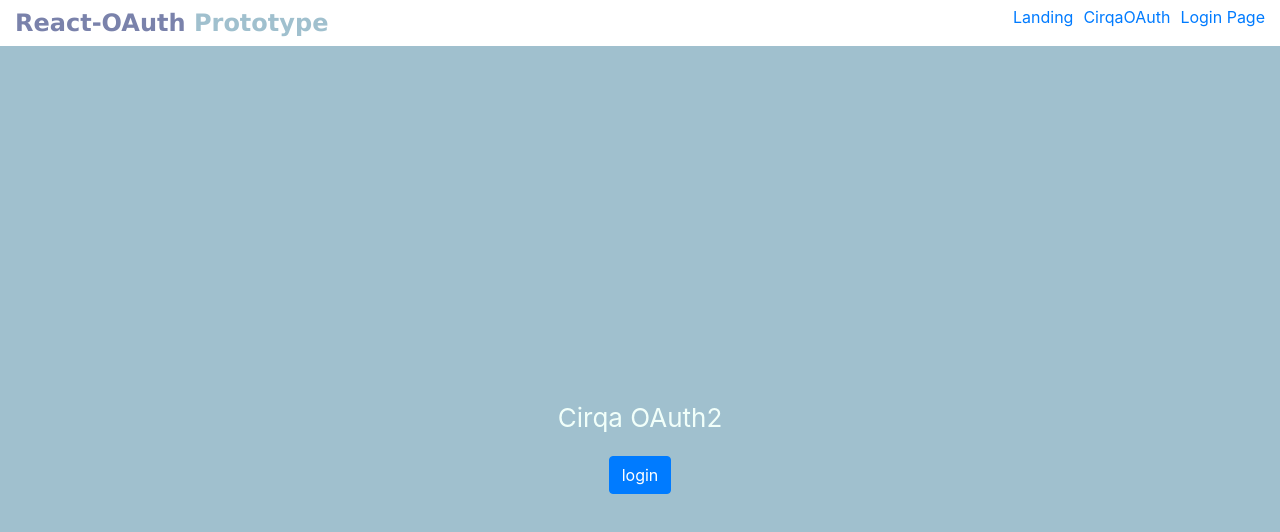
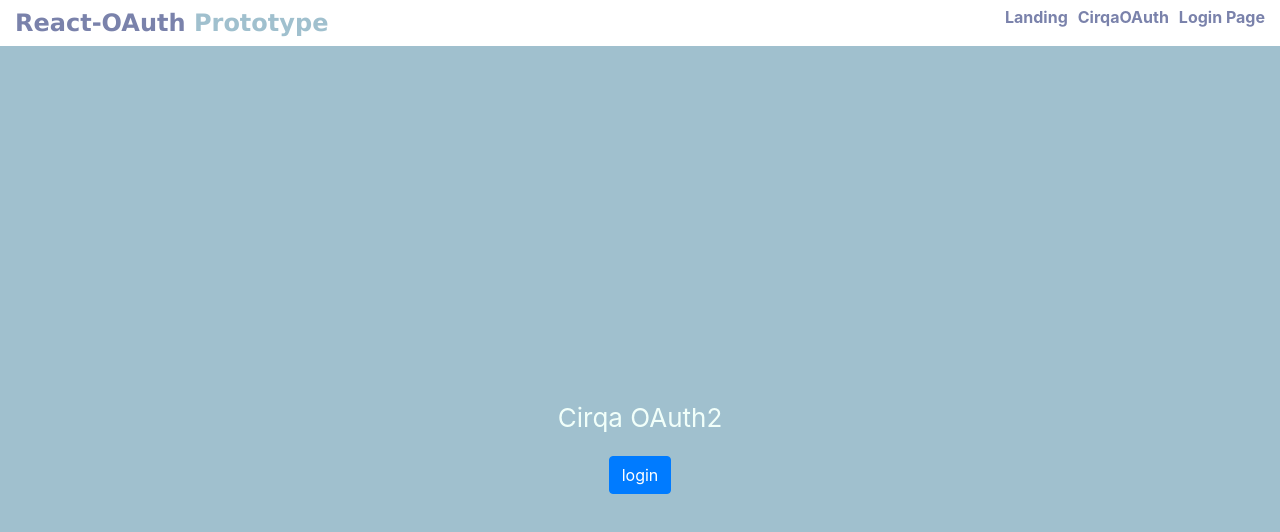
Before and after one commit to adamqs/oauth2react, a React (Create React App) app: page /login in a window 1280 px wide. Shown: the top 532 px of the page. Built offline with nearby package versions, Linux system fonts and the light colour scheme.

Commit message:
fixed the styling for links by overriding the Bootstrap styling using Styled Components

```diff
--- a/src/Components/Header/Header.js
+++ b/src/Components/Header/Header.js
@@ -24,9 +24,16 @@ const NavButtons = styled.div`
 `;
 
 const StyledLink = styled.div`
-  font-size: 1em;
-  color: pink;
-  padding-left: 10px;
+  & a {
+    color: #7a82ab;
+    font-size: 1em;
+    font-weight: bold;
+    padding-left: 10px;
+    text-decoration: none;
+  }
+  & a:hover {
+    color: #c0d6df;
+  }
 `;
 
 const Link = ({ to, name }) => (
```
